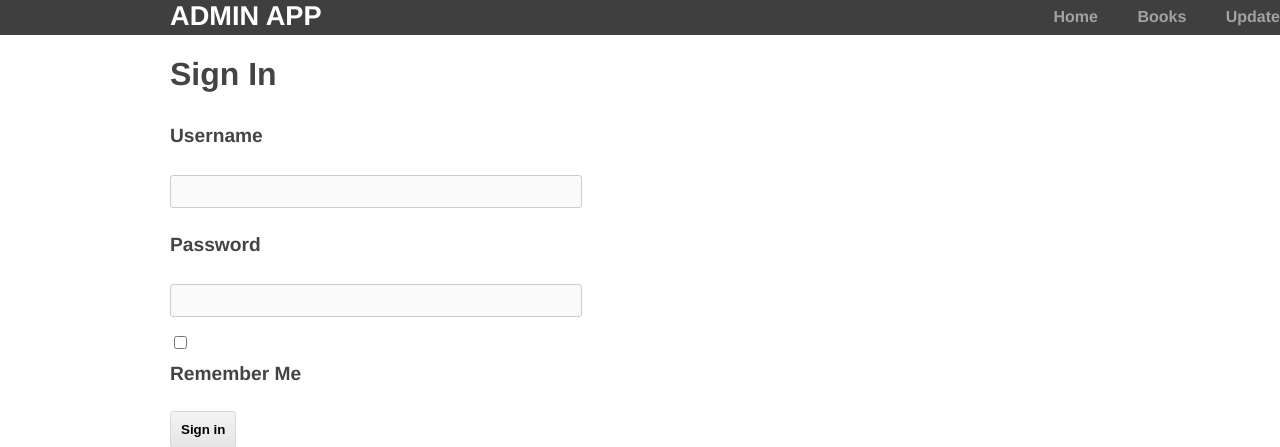
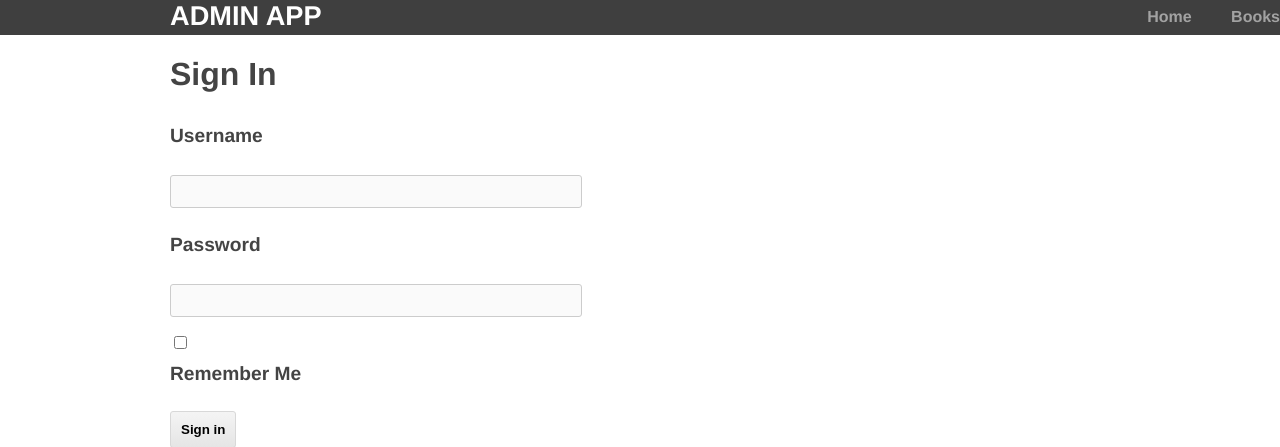
Before and after one commit to System-Exit/IoT-Smart-Library-A2, a Flask app: page / in a window 1280 px wide. Shown: the top 447 px of the page. Run offline with Flask 2, Linux system fonts and the light colour scheme; parts of the project's set-up code (start-up, migrations or seed data) failed here and were passed over.

Commit message:
Update Layout

```diff
--- a/admin_app/admin/templates/layout.html
+++ b/admin_app/admin/templates/layout.html
@@ -14,7 +14,6 @@
         <ul class="menu">
           <li><a href="{{ url_for('index') }}">Home</a></li>
           <li><a href="{{ url_for('books') }}">Books</a></li>
-          <li><a href="{{ url_for('edit') }}">Update</a></li>
         </ul>
       </nav></strong>
     </header>
```
